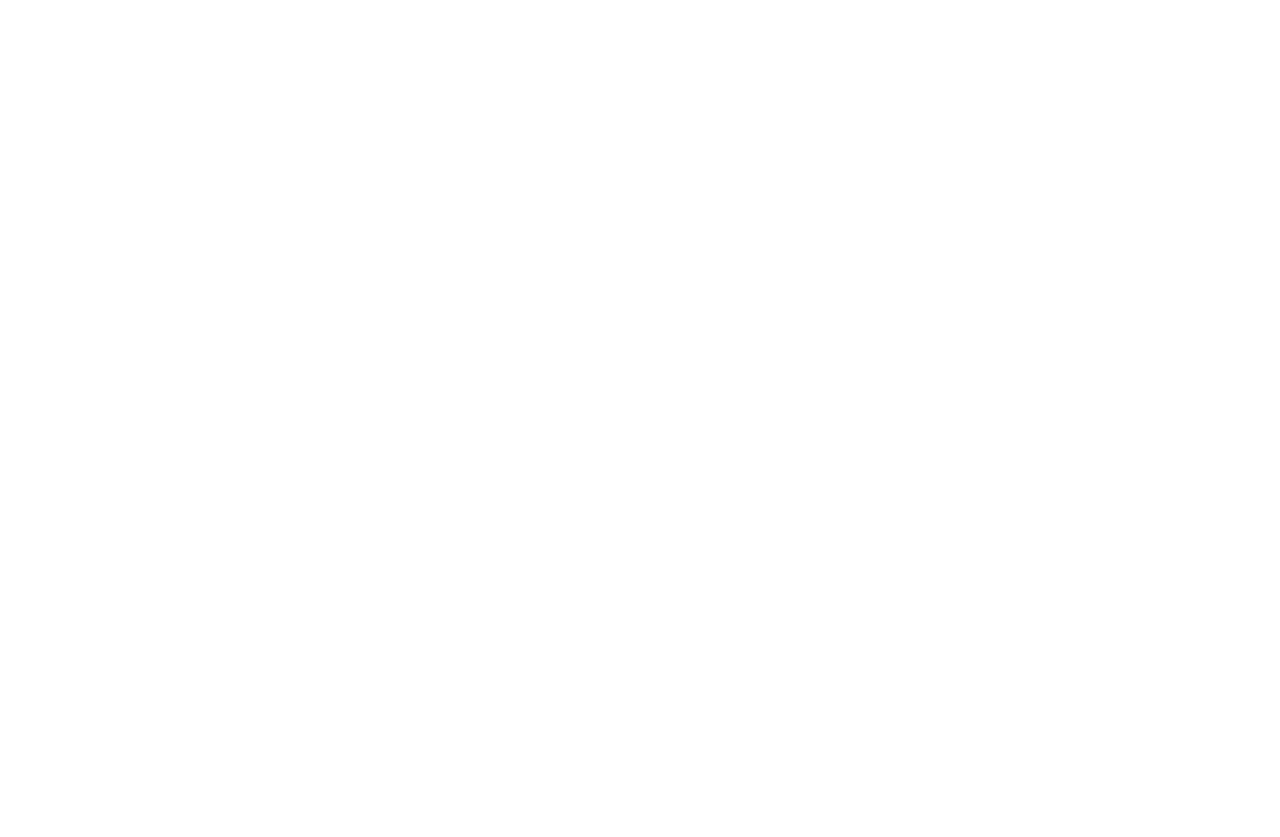
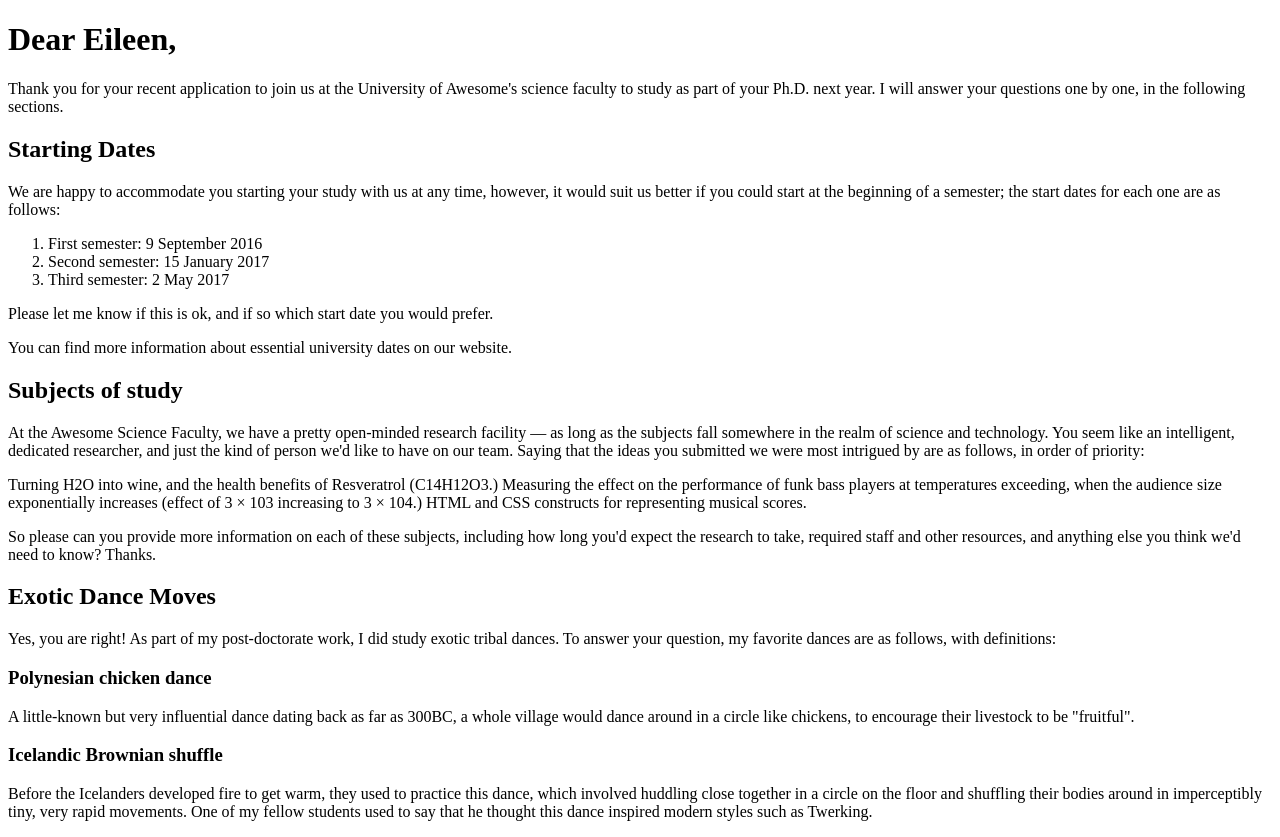
Before and after one commit to ArSquirrel/Introduction-to-HTML, a plain HTML site: page index.html in a window 1280 px wide. Before the commit the page ends 800 px from the top, so only its background shows below. Drawn offline with Linux system fonts and the light colour scheme.

Commit message:
Updating Index Page

```diff
--- a/index.html
+++ b/index.html
@@ -1,4 +1,52 @@
 <!DOCTYPE html>
 <html>
+    <head>
+        <title>Introduction To HTML</title>
+    </head>
+
+    <body>
+        <h1>Dear Eileen,</h1>
+
+        <p>Thank you for your recent application to join us at the University of Awesome's science faculty to study as part of your Ph.D. next year. I will answer your questions one by one, in the following sections.
+        </p>
+
+        <h2>Starting Dates</h2>
+
+        <p>We are happy to accommodate you starting your study with us at any time, however, it would suit us better if you could start at the beginning of a semester; the start dates for each one are as follows:
+        </p>
+
+        <ol>
+            <li>First semester: 9 September 2016</li>
+            <li>Second semester: 15 January 2017</li>
+            <li>Third semester: 2 May 2017</li>
+        </ol>
+
+        <p>Please let me know if this is ok, and if so which start date you would prefer.</p>
+
+        <p>You can find more information about essential university dates on our website.</p>
+
+        <h2>Subjects of study</h2>
+
+        <p>At the Awesome Science Faculty, we have a pretty open-minded research facility — as long as the subjects fall somewhere in the realm of science and technology. You seem like an intelligent, dedicated researcher, and just the kind of person we'd like to have on our team. Saying that the ideas you submitted we were most intrigued by are as follows, in order of priority:</p>
+
+        <p>Turning H2O into wine, and the health benefits of Resveratrol (C14H12O3.)
+            Measuring the effect on the performance of funk bass players at temperatures exceeding, when the audience size exponentially increases (effect of 3 × 103 increasing to 3 × 104.)
+            HTML and CSS constructs for representing musical scores.
+            </p>
+
+            <p>So please can you provide more information on each of these subjects, including how long you'd expect the research to take, required staff and other resources, and anything else you think we'd need to know? Thanks.</p>
+
+            <h2>Exotic Dance Moves</h2>
+
+            <p>Yes, you are right! As part of my post-doctorate work, I did study exotic tribal dances. To answer your question, my favorite dances are as follows, with definitions:</p>
+
+            <h3>Polynesian chicken dance</h3>
+
+            <p>A little-known but very influential dance dating back as far as 300BC, a whole village would dance around in a circle like chickens, to encourage their livestock to be "fruitful".</p>
+
+            <h3>Icelandic Brownian shuffle</h3>
+
+            <p>Before the Icelanders developed fire to get warm, they used to practice this dance, which involved huddling close together in a circle on the floor and shuffling their bodies around in imperceptibly tiny, very rapid movements. One of my fellow students used to say that he thought this dance inspired modern styles such as Twerking.</p>
+    </body>
 
 </html>
```
